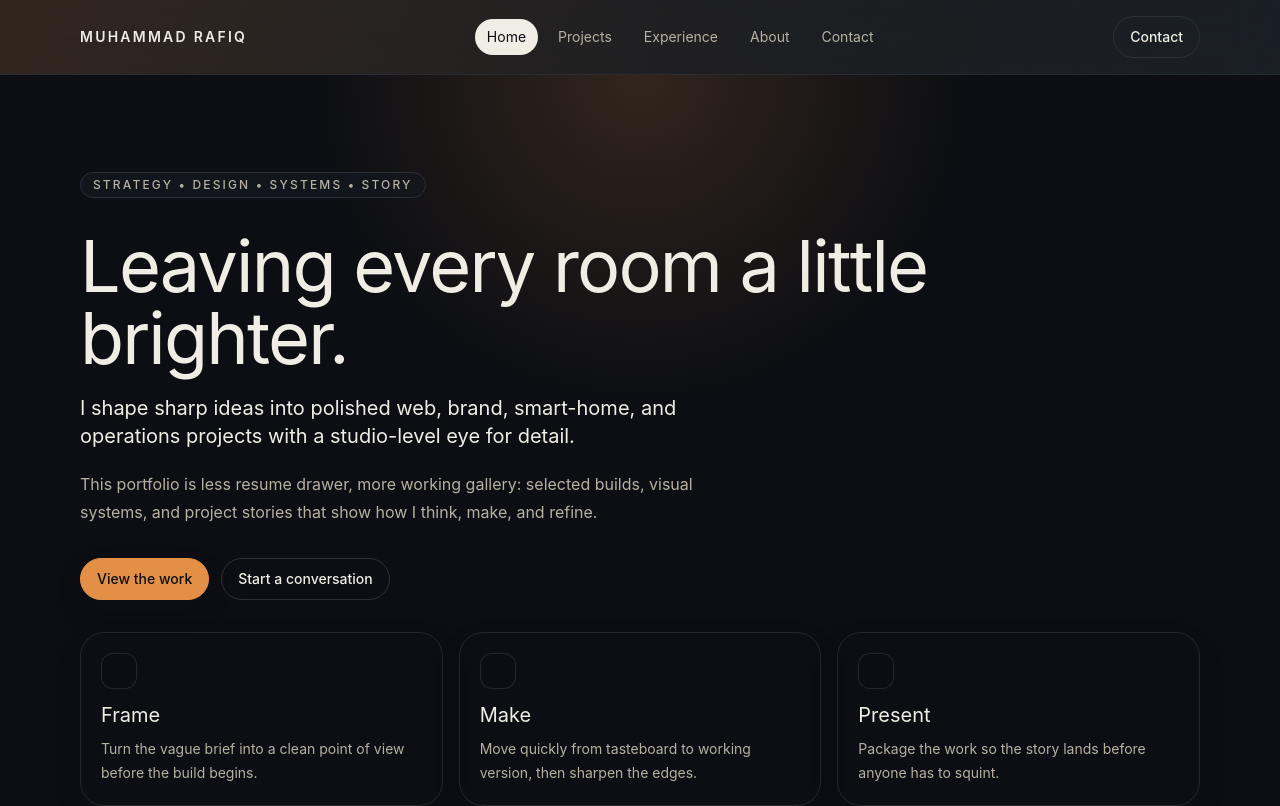
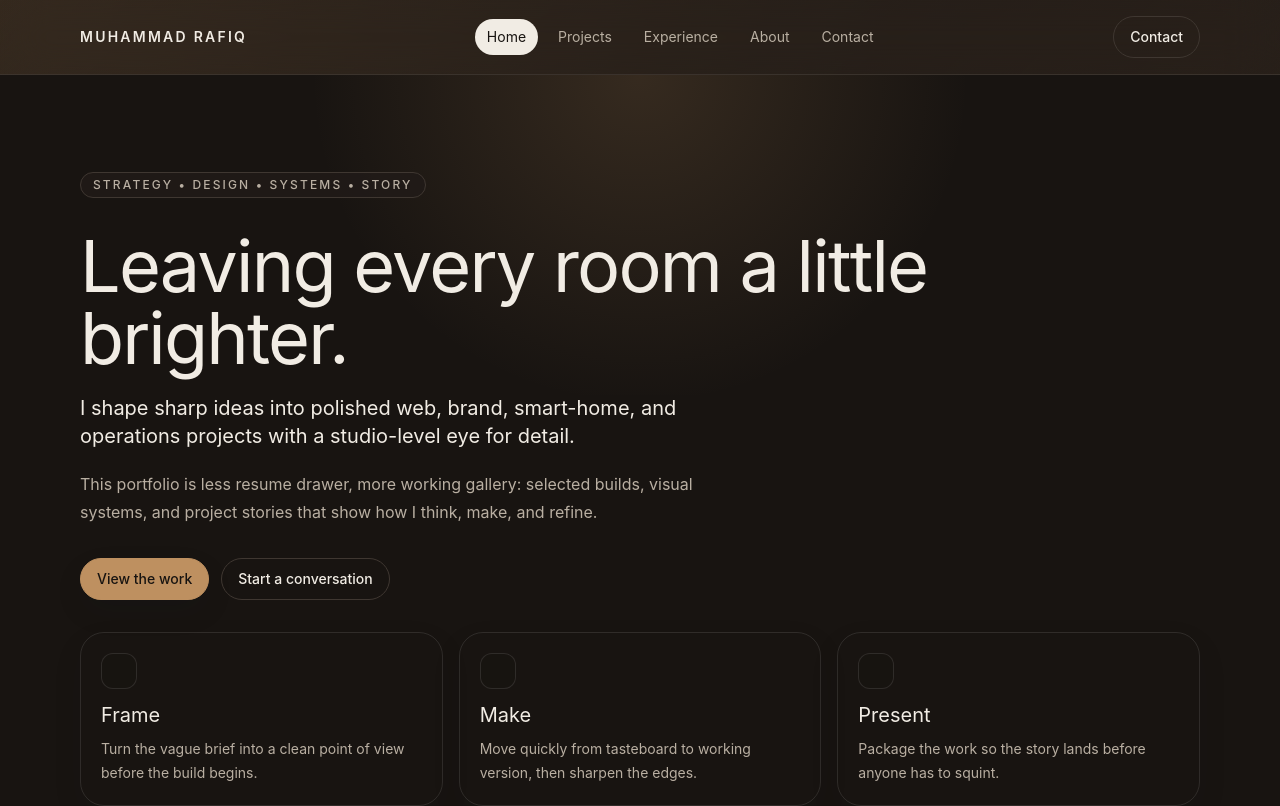
Before and after one commit to mohabbis/personal-portfolio, a Next.js app: page / in a window 1280 px wide. Shown: the top 806 px of the page. Built offline with nearby package versions, Linux system fonts and the light colour scheme.

Commit message:
Shift global palette toward warm editorial neutrals

```diff
--- a/app/globals.css
+++ b/app/globals.css
@@ -4,20 +4,20 @@
 
 /* Visual tokens live here so typography, color, spacing, and surfaces can be art directed quickly. */
 :root {
-  --background: 220 22% 6%;
-  --foreground: 42 28% 92%;
-  --muted: 222 18% 14%;
-  --muted-foreground: 40 12% 68%;
-  --border: 222 15% 20%;
-  --input: 222 15% 20%;
-  --card: 222 20% 10%;
-  --primary: 42 28% 92%;
-  --primary-foreground: 220 22% 6%;
-  --secondary: 222 18% 14%;
-  --secondary-foreground: 42 28% 92%;
-  --accent: 28 74% 58%;
-  --accent-foreground: 220 22% 6%;
-  --ring: 28 74% 58%;
+  --background: 24 18% 8%;
+  --foreground: 38 30% 92%;
+  --muted: 26 14% 14%;
+  --muted-foreground: 34 14% 68%;
+  --border: 24 12% 22%;
+  --input: 24 12% 22%;
+  --card: 24 16% 11%;
+  --primary: 38 30% 92%;
+  --primary-foreground: 24 18% 8%;
+  --secondary: 26 14% 14%;
+  --secondary-foreground: 38 30% 92%;
+  --accent: 31 42% 56%;
+  --accent-foreground: 24 18% 8%;
+  --ring: 31 42% 56%;
   --destructive: 0 72% 48%;
   --radius: 1rem;
   --radius-md: 0.875rem;
@@ -41,9 +41,9 @@ body {
   margin: 0;
   min-height: 100vh;
   background:
-    radial-gradient(circle at top left, hsl(28 74% 58% / 0.18), transparent 34%),
-    radial-gradient(circle at top right, hsl(202 66% 45% / 0.12), transparent 28%),
-    radial-gradient(circle at 80% 120%, hsl(342 50% 46% / 0.12), transparent 32%),
+    radial-gradient(circle at top left, hsl(31 42% 56% / 0.16), transparent 34%),
+    radial-gradient(circle at top right, hsl(22 28% 34% / 0.14), transparent 30%),
+    radial-gradient(circle at 80% 120%, hsl(36 22% 26% / 0.18), transparent 36%),
     hsl(var(--background));
   color: hsl(var(--foreground));
   font-family: var(--font-sans), sans-serif;
@@ -56,8 +56,8 @@ body::before {
   inset: 0;
   pointer-events: none;
   background:
-    linear-gradient(135deg, transparent 0%, hsl(var(--card) / 0.64) 46%, transparent 100%);
-  opacity: 0.8;
+    linear-gradient(135deg, transparent 0%, hsl(var(--card) / 0.7) 46%, transparent 100%);
+  opacity: 0.82;
   z-index: -2;
 }
 
@@ -66,12 +66,12 @@ body::after {
   position: fixed;
   inset: 0;
   pointer-events: none;
-  background-image: linear-gradient(hsl(var(--foreground) / 0.03) 1px, transparent 1px),
-    linear-gradient(90deg, hsl(var(--foreground) / 0.03) 1px, transparent 1px);
+  background-image: linear-gradient(hsl(var(--foreground) / 0.025) 1px, transparent 1px),
+    linear-gradient(90deg, hsl(var(--foreground) / 0.025) 1px, transparent 1px);
   background-size: 96px 96px;
   mask-image: linear-gradient(to bottom, transparent, black 18%, black 82%, transparent);
   z-index: -1;
-  opacity: 0.45;
+  opacity: 0.32;
 }
 
 a {
@@ -85,7 +85,7 @@ img {
 }
 
 ::selection {
-  background: hsl(var(--accent) / 0.2);
+  background: hsl(var(--accent) / 0.24);
 }
 
 main {
```
